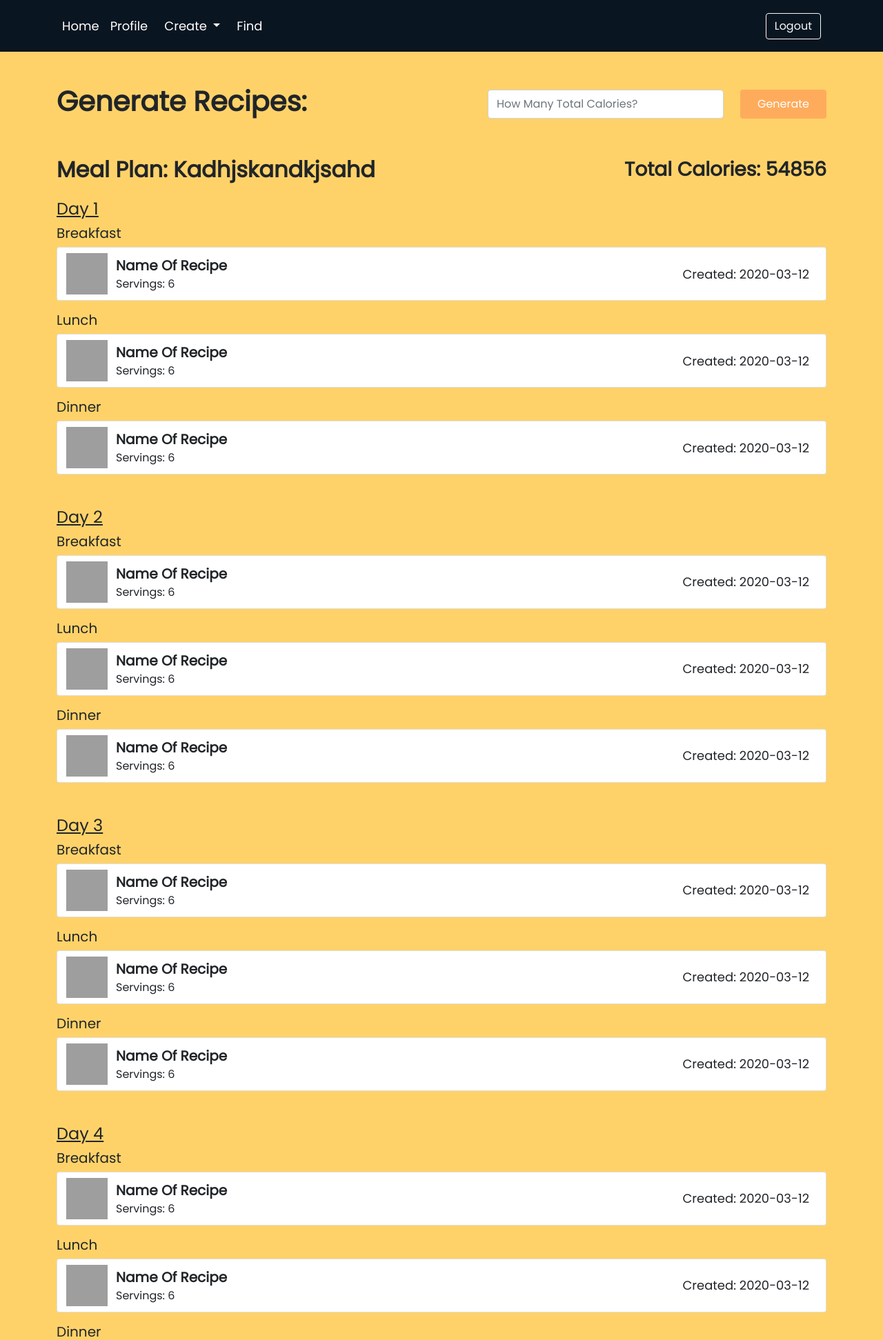
After one commit to palmer-matthew/comp3161-final-project, a Flask app: page /plan in a window 1280 px wide. The commit adds this page. Shown: the top 1943 px of the page at 69% size. Run offline with Flask 2, Linux system fonts and the light colour scheme; some libraries are stand-ins or nearby versions; grey boxes are pictures that could not be loaded.

Commit message:
Completed Frontend for Generate Plan, and Meal Plan View

```diff
--- /dev/null
+++ b/app/templates/generate_plan.html
@@ -0,0 +1,279 @@
+{% extends "base.html" %}
+
+{% block title %}
+<title>Project Generate Plan</title>
+{% endblock %}
+
+{% block css %}
+{% endblock %}
+
+
+{% block main %}
+<div class="container">
+    <div class="btn-container my-5">
+        <h1 class="fw-bold"> Generate Recipes:</h1>
+        <div class="d-flex flex-row ">
+            <input type="text" class="form-control me-4" placeholder="How Many Total Calories?">
+            <a href="#" class='btn py-2 px-4 bg-btn text-white'>Generate</a>
+        </div>
+    </div>
+    <div class='mb-5 card-section'>
+        <div class="btn-container mb-2">
+            <h2 class="fw-bold text-capitalize mb-3"> Meal Plan: Kadhjskandkjsahd</h2>
+            <h3 class="fw-bold mb-3"> Total Calories: 54856</h3>
+        </div>
+        <div class="day section mb-5">
+            <h4 class="text-decoration-underline">Day 1</h4>
+            <h5>Breakfast</h5>
+            <div class="py-2 card grid-card mb-3">
+                <img class='image' src="{{ url_for('static', filename='img/dinner_dining_black_24dp.svg')}}" alt="">
+                <div class="btn-container">
+                    <div>
+                        <p class="text-capitalize fw-bold fs-5 nbm">Name of Recipe</p>
+                        <p class="fs-6 fw-light nbm">Servings: 6</p>
+                    </div>
+                    <p class="nbm me-4">Created: 2020-03-12</p>
+                </div>
+            </div>
+            <h5>Lunch</h5>
+            <div class="py-2 card grid-card mb-3">
+                <img class='image' src="{{ url_for('static', filename='img/dinner_dining_black_24dp.svg')}}" alt="">
+                <div class="btn-container">
+                    <div>
+                        <p class="text-capitalize fw-bold fs-5 nbm">Name of Recipe</p>
+                        <p class="fs-6 fw-light nbm">Servings: 6</p>
+                    </div>
+                    <p class="nbm me-4">Created: 2020-03-12</p>
+                </div>
+            </div>
+            <h5>Dinner</h5>
+            <div class="py-2 card grid-card mb-3">
+                <img class='image' src="{{ url_for('static', filename='img/dinner_dining_black_24dp.svg')}}" alt="">
+                <div class="btn-container">
+                    <div>
+                        <p class="text-capitalize fw-bold fs-5 nbm">Name of Recipe</p>
+                        <p class="fs-6 fw-light nbm">Servings: 6</p>
+                    </div>
+                    <p class="nbm me-4">Created: 2020-03-12</p>
+                </div>
+            </div>
+        </div>
+        <div class="day section mb-5">
+            <h4 class="text-decoration-underline">Day 2</h4>
+            <h5>Breakfast</h5>
+            <div class="py-2 card grid-card mb-3">
+                <img class='image' src="{{ url_for('static', filename='img/dinner_dining_black_24dp.svg')}}" alt="">
+                <div class="btn-container">
+                    <div>
+                        <p class="text-capitalize fw-bold fs-5 nbm">Name of Recipe</p>
+                        <p class="fs-6 fw-light nbm">Servings: 6</p>
+                    </div>
+                    <p class="nbm me-4">Created: 2020-03-12</p>
+                </div>
+            </div>
+            <h5>Lunch</h5>
+            <div class="py-2 card grid-card mb-3">
+                <img class='image' src="{{ url_for('static', filename='img/dinner_dining_black_24dp.svg')}}" alt="">
+                <div class="btn-container">
+                    <div>
+                        <p class="text-capitalize fw-bold fs-5 nbm">Name of Recipe</p>
+                        <p class="fs-6 fw-light nbm">Servings: 6</p>
+                    </div>
+                    <p class="nbm me-4">Created: 2020-03-12</p>
+                </div>
+            </div>
+            <h5>Dinner</h5>
+            <div class="py-2 card grid-card mb-3">
+                <img class='image' src="{{ url_for('static', filename='img/dinner_dining_black_24dp.svg')}}" alt="">
+                <div class="btn-container">
+                    <div>
+                        <p class="text-capitalize fw-bold fs-5 nbm">Name of Recipe</p>
+                        <p class="fs-6 fw-light nbm">Servings: 6</p>
+                    </div>
+                    <p class="nbm me-4">Created: 2020-03-12</p>
+                </div>
+            </div>
+        </div>
+        <div class="day section mb-5">
+            <h4 class="text-decoration-underline">Day 3</h4>
+            <h5>Breakfast</h5>
+            <div class="py-2 card grid-card mb-3">
+                <img class='image' src="{{ url_for('static', filename='img/dinner_dining_black_24dp.svg')}}" alt="">
+                <div class="btn-container">
+                    <div>
+                        <p class="text-capitalize fw-bold fs-5 nbm">Name of Recipe</p>
+                        <p class="fs-6 fw-light nbm">Servings: 6</p>
+                    </div>
+                    <p class="nbm me-4">Created: 2020-03-12</p>
+                </div>
+            </div>
+            <h5>Lunch</h5>
+            <div class="py-2 card grid-card mb-3">
+                <img class='image' src="{{ url_for('static', filename='img/dinner_dining_black_24dp.svg')}}" alt="">
+                <div class="btn-container">
+                    <div>
+                        <p class="text-capitalize fw-bold fs-5 nbm">Name of Recipe</p>
+                        <p class="fs-6 fw-light nbm">Servings: 6</p>
+                    </div>
+                    <p class="nbm me-4">Created: 2020-03-12</p>
+                </div>
+            </div>
+            <h5>Dinner</h5>
+            <div class="py-2 card grid-card mb-3">
+                <img class='image' src="{{ url_for('static', filename='img/dinner_dining_black_24dp.svg')}}" alt="">
+                <div class="btn-container">
+                    <div>
+                        <p class="text-capitalize fw-bold fs-5 nbm">Name of Recipe</p>
+                        <p class="fs-6 fw-light nbm">Servings: 6</p>
+                    </div>
+                    <p class="nbm me-4">Created: 2020-03-12</p>
+                </div>
+            </div>
+        </div>
+        <div class="day section mb-5">
+            <h4 class="text-decoration-underline">Day 4</h4>
+            <h5>Breakfast</h5>
+            <div class="py-2 card grid-card mb-3">
+                <img class='image' src="{{ url_for('static', filename='img/dinner_dining_black_24dp.svg')}}" alt="">
+                <div class="btn-container">
+                    <div>
+                        <p class="text-capitalize fw-bold fs-5 nbm">Name of Recipe</p>
+                        <p class="fs-6 fw-light nbm">Servings: 6</p>
+                    </div>
+                    <p class="nbm me-4">Created: 2020-03-12</p>
+                </div>
+            </div>
+            <h5>Lunch</h5>
+            <div class="py-2 card grid-card mb-3">
+                <img class='image' src="{{ url_for('static', filename='img/dinner_dining_black_24dp.svg')}}" alt="">
+                <div class="btn-container">
+                    <div>
+                        <p class="text-capitalize fw-bold fs-5 nbm">Name of Recipe</p>
+                        <p class="fs-6 fw-light nbm">Servings: 6</p>
+                    </div>
+                    <p class="nbm me-4">Created: 2020-03-12</p>
+                </div>
+            </div>
+            <h5>Dinner</h5>
+            <div class="py-2 card grid-card mb-3">
+                <img class='image' src="{{ url_for('static', filename='img/dinner_dining_black_24dp.svg')}}" alt="">
+                <div class="btn-container">
+                    <div>
+                        <p class="text-capitalize fw-bold fs-5 nbm">Name of Recipe</p>
+                        <p class="fs-6 fw-light nbm">Servings: 6</p>
+                    </div>
+                    <p class="nbm me-4">Created: 2020-03-12</p>
+                </div>
+            </div>
+        </div>
+        <div class="day section mb-5">
+            <h4 class="text-decoration-underline">Day 5</h4>
+            <h5>Breakfast</h5>
+            <div class="py-2 card grid-card mb-3">
+                <img class='image' src="{{ url_for('static', filename='img/dinner_dining_black_24dp.svg')}}" alt="">
+                <div class="btn-container">
+                    <div>
+                        <p class="text-capitalize fw-bold fs-5 nbm">Name of Recipe</p>
+                        <p class="fs-6 fw-light nbm">Servings: 6</p>
+                    </div>
+                    <p class="nbm me-4">Created: 2020-03-12</p>
+                </div>
+            </div>
+            <h5>Lunch</h5>
+            <div class="py-2 card grid-card mb-3">
+                <img class='image' src="{{ url_for('static', filename='img/dinner_dining_black_24dp.svg')}}" alt="">
+                <div class="btn-container">
+                    <div>
+                        <p class="text-capitalize fw-bold fs-5 nbm">Name of Recipe</p>
+                        <p class="fs-6 fw-light nbm">Servings: 6</p>
+                    </div>
+                    <p class="nbm me-4">Created: 2020-03-12</p>
+                </div>
+            </div>
+            <h5>Dinner</h5>
+            <div class="py-2 card grid-card mb-3">
+                <img class='image' src="{{ url_for('static', filename='img/dinner_dining_black_24dp.svg')}}" alt="">
+                <div class="btn-container">
+                    <div>
+                        <p class="text-capitalize fw-bold fs-5 nbm">Name of Recipe</p>
+                        <p class="fs-6 fw-light nbm">Servings: 6</p>
+                    </div>
+                    <p class="nbm me-4">Created: 2020-03-12</p>
+                </div>
+            </div>
+        </div>
+        <div class="day section mb-5">
+            <h4 class="text-decoration-underline">Day 6</h4>
+            <h5>Breakfast</h5>
+            <div class="py-2 card grid-card mb-3">
+                <img class='image' src="{{ url_for('static', filename='img/dinner_dining_black_24dp.svg')}}" alt="">
+                <div class="btn-container">
+                    <div>
+                        <p class="text-capitalize fw-bold fs-5 nbm">Name of Recipe</p>
+                        <p class="fs-6 fw-light nbm">Servings: 6</p>
+                    </div>
+                    <p class="nbm me-4">Created: 2020-03-12</p>
+                </div>
+            </div>
+            <h5>Lunch</h5>
+            <div class="py-2 card grid-card mb-3">
+                <img class='image' src="{{ url_for('static', filename='img/dinner_dining_black_24dp.svg')}}" alt="">
+                <div class="btn-container">
+                    <div>
+                        <p class="text-capitalize fw-bold fs-5 nbm">Name of Recipe</p>
+                        <p class="fs-6 fw-light nbm">Servings: 6</p>
+                    </div>
+                    <p class="nbm me-4">Created: 2020-03-12</p>
+                </div>
+            </div>
+            <h5>Dinner</h5>
+            <div class="py-2 card grid-card mb-3">
+                <img class='image' src="{{ url_for('static', filename='img/dinner_dining_black_24dp.svg')}}" alt="">
+                <div class="btn-container">
+                    <div>
+                        <p class="text-capitalize fw-bold fs-5 nbm">Name of Recipe</p>
+                        <p class="fs-6 fw-light nbm">Servings: 6</p>
+                    </div>
+                    <p class="nbm me-4">Created: 2020-03-12</p>
+                </div>
+            </div>
+        </div>
+        <div class="day section mb-5">
+            <h4 class="text-decoration-underline">Day 7</h4>
+            <h5>Breakfast</h5>
+            <div class="py-2 card grid-card mb-3">
+                <img class='image' src="{{ url_for('static', filename='img/dinner_dining_black_24dp.svg')}}" alt="">
+                <div class="btn-container">
+                    <div>
+                        <p class="text-capitalize fw-bold fs-5 nbm">Name of Recipe</p>
+                        <p class="fs-6 fw-light nbm">Servings: 6</p>
+                    </div>
+                    <p class="nbm me-4">Created: 2020-03-12</p>
+                </div>
+            </div>
+            <h5>Lunch</h5>
+            <div class="py-2 card grid-card mb-3">
+                <img class='image' src="{{ url_for('static', filename='img/dinner_dining_black_24dp.svg')}}" alt="">
+                <div class="btn-container">
+                    <div>
+                        <p class="text-capitalize fw-bold fs-5 nbm">Name of Recipe</p>
+                        <p class="fs-6 fw-light nbm">Servings: 6</p>
+                    </div>
+                    <p class="nbm me-4">Created: 2020-03-12</p>
+                </div>
+            </div>
+            <h5>Dinner</h5>
+            <div class="py-2 card grid-card mb-3">
+                <img class='image' src="{{ url_for('static', filename='img/dinner_dining_black_24dp.svg')}}" alt="">
+                <div class="btn-container">
+                    <div>
+                        <p class="text-capitalize fw-bold fs-5 nbm">Name of Recipe</p>
+                        <p class="fs-6 fw-light nbm">Servings: 6</p>
+                    </div>
+                    <p class="nbm me-4">Created: 2020-03-12</p>
+                </div>
+            </div>
+        </div>
+    </div>
+</div>
+{% endblock %}
--- a/app/templates/header.html
+++ b/app/templates/header.html
@@ -4,13 +4,13 @@
         <ul class="nav col-12 col-lg-auto me-lg-auto mb-2 justify-content-center mb-md-0">
           <li><a href="#" class="nav-link px-2 text-white">Home</a></li>
           {% if log == True %}
-            <li><a href="#" class="nav-link px-2 text-white">Profile</a></li>
+            <li><a href="{{url_for('profile')}}" class="nav-link px-2 text-white">Profile</a></li>
             <li class="nav-item dropdown">
               <a class="nav-link text-white dropdown-toggle" href="#" id="navbarDropdown" role="button">
                 Create
               </a>
               <ul class="dropdown-menu" aria-labelledby="navbarDropdown">
-                <li><a class="dropdown-item" href="#">Create Meal Plan</a></li>
+                <li><a class="dropdown-item" href="{{url_for('plan')}}">Create Meal Plan</a></li>
                 <li><a class="dropdown-item" href="#">Create Recipe</a></li>
                 <li><hr class="dropdown-divider"></li>
                 <li><a class="dropdown-item" href="#">Create Shopping List</a></li>
--- a/app/views.py
+++ b/app/views.py
@@ -20,6 +20,22 @@ def profile():
         return render_template('home.html', log=False)
     else:
         return render_template('profile.html', log=session.get('log'))
+
+@app.route("/plan")
+def plan():
+    session['log'] = True
+    if session.get('log') == None:
+        return render_template('home.html', log=False)
+    else:
+        return render_template('generate_plan.html', log=session.get('log'))
+
+@app.route("/planview")
+def plan_view():
+    session['log'] = True
+    if session.get('log') == None:
+        return render_template('home.html', log=False)
+    else:
+        return render_template('plan_view.html', log=session.get('log'))
 
 @app.after_request
 def add_header(response):
```
Also changed, not shown: app/templates/plan_view.html (added, +272 -0 lines).
